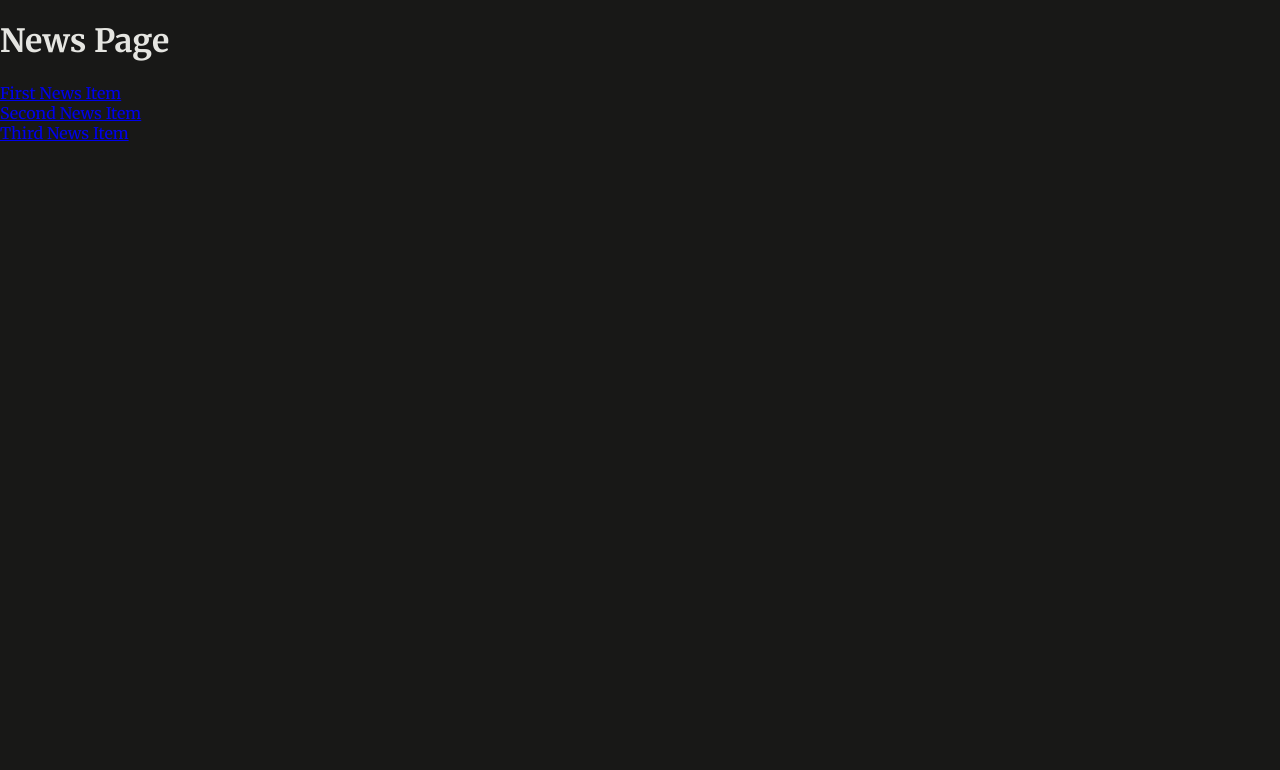
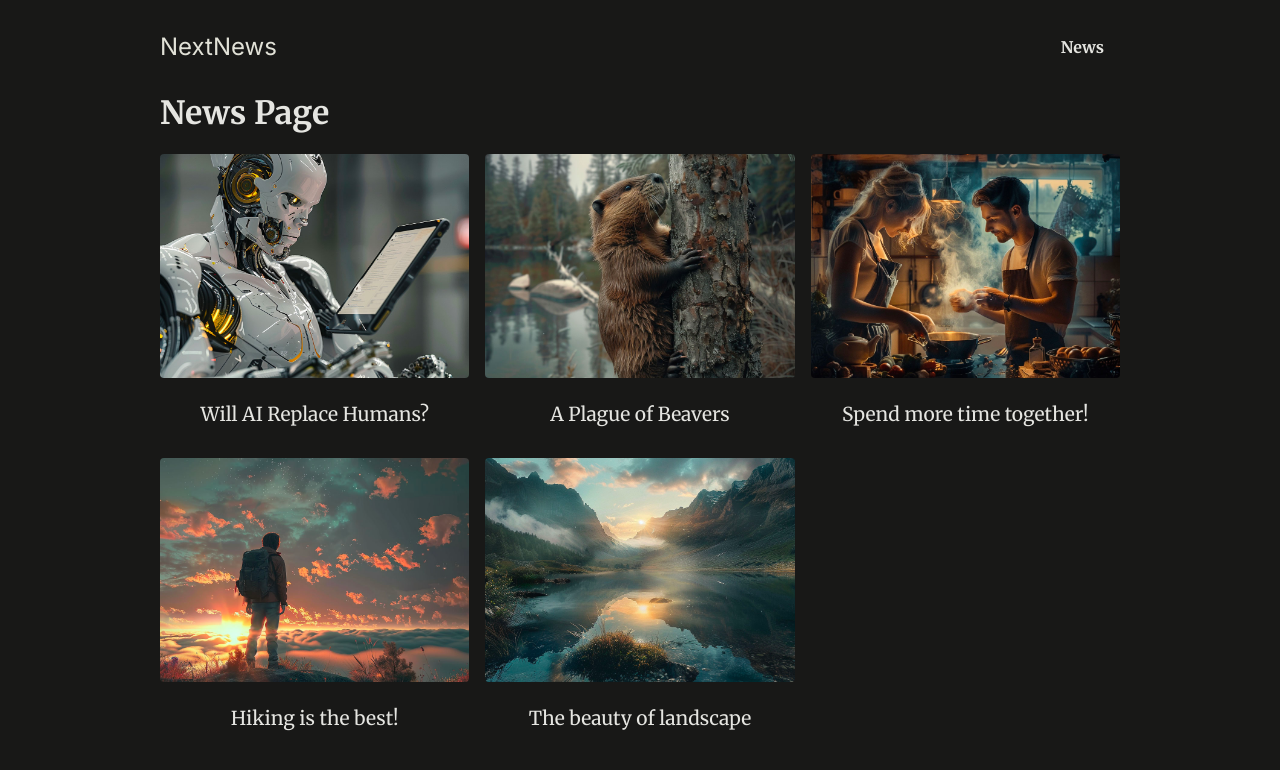
Before and after one commit to VadimKorobec/next-26-3, a Next.js app: page /news in a window 1280 px wide. Shown: the top 770 px of the page. Built offline with nearby package versions, Linux system fonts and the light colour scheme.

Commit message:
add MainHeader component

```diff
--- /dev/null
+++ b/dummy-news.js
@@ -0,0 +1,47 @@
+export const DUMMY_NEWS = [
+  {
+    id: "n1",
+    slug: "will-ai-replace-humans",
+    title: "Will AI Replace Humans?",
+    image: "ai-robot.jpg",
+    date: "2021-07-01",
+    content:
+      "Since late 2022 AI is on the rise and therefore many people worry whether AI will replace humans. The answer is not that simple. AI is a tool that can be used to automate tasks, but it can also be used to augment human capabilities. The future is not set in stone, but it is clear that AI will play a big role in the future. The question is how we will use it.",
+  },
+  {
+    id: "n2",
+    slug: "beaver-plague",
+    title: "A Plague of Beavers",
+    image: "beaver.jpg",
+    date: "2022-05-01",
+    content:
+      "Beavers are taking over the world. They are building dams everywhere and flooding entire cities. What can we do to stop them?",
+  },
+  {
+    id: "n3",
+    slug: "couple-cooking",
+    title: "Spend more time together!",
+    image: "couple-cooking.jpg",
+    date: "2024-03-01",
+    content:
+      "Cooking together is a great way to spend more time with your partner. It is fun and you get to eat something delicious afterwards. What are you waiting for? Get cooking!",
+  },
+  {
+    id: "n4",
+    slug: "hiking",
+    title: "Hiking is the best!",
+    image: "hiking.jpg",
+    date: "2024-01-01",
+    content:
+      "Hiking is a great way to get some exercise and enjoy the great outdoors. It is also a great way to clear your mind and reduce stress. So what are you waiting for? Get out there and start hiking!",
+  },
+  {
+    id: "n5",
+    slug: "landscape",
+    title: "The beauty of landscape",
+    image: "landscape.jpg",
+    date: "2022-07-01",
+    content:
+      "Landscape photography is a great way to capture the beauty of nature. It is also a great way to get outside and enjoy the great outdoors. So what are you waiting for? Get out there and start taking some pictures!",
+  },
+];
--- a/src/app/layout.tsx
+++ b/src/app/layout.tsx
@@ -1,3 +1,5 @@
+import MainHeader from "@/components/MainHeader/MainHeader";
+
 import "./globals.css";
 
 export const metadata = {
@@ -12,7 +14,12 @@
 }>) {
   return (
     <html lang="en">
-      <body>{children}</body>
+      <body>
+        <div id="page">
+          <MainHeader />
+          {children}
+        </div>
+      </body>
     </html>
   );
 }
--- a/src/app/news/page.tsx
+++ b/src/app/news/page.tsx
@@ -1,21 +1,23 @@
 import Link from "next/link";
+
+import { DUMMY_NEWS } from "../../../dummy-news";
+import Image from "next/image";
 
 const NewsPage = () => {
   return (
-    <div>
+    <>
       <h1>News Page</h1>
-      <ul>
-        <li>
-          <Link href="/first">First News Item</Link>
-        </li>
-        <li>
-          <Link href="/second">Second News Item</Link>
-        </li>
-        <li>
-          <Link href="/third">Third News Item</Link>
-        </li>
+      <ul className="news-list">
+        {DUMMY_NEWS.map((item) => (
+          <li key={item.id}>
+            <Link href={`/news/${item.slug}`}>
+              <Image src={`/images/news/${item.image}`} alt={item.title} width={200} height={200} />
+              <span>{item.title}</span>
+            </Link>
+          </li>
+        ))}
       </ul>
-    </div>
+    </>
   );
 };
 
--- /dev/null
+++ b/src/components/MainHeader/MainHeader.tsx
@@ -0,0 +1,20 @@
+import Link from "next/link";
+
+const MainHeader = () => {
+    return (
+      <header id="main-header">
+        <div id="logo">
+          <Link href="/">NextNews</Link>
+        </div>
+        <nav>
+          <ul>
+            <li>
+              <Link href="/news">News</Link>
+            </li>
+          </ul>
+        </nav>
+      </header>
+    );
+};
+
+export default MainHeader;
```
Also changed, not shown: src/app/news/[id]/page.tsx (added, +15 -0 lines), src/app/news/[slug]/page.tsx (deleted, +0 -14 lines).
